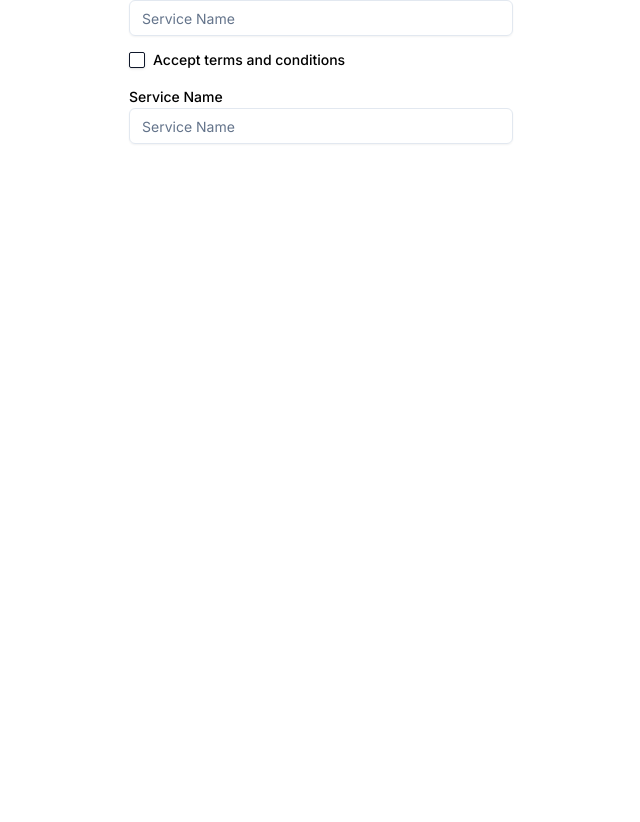
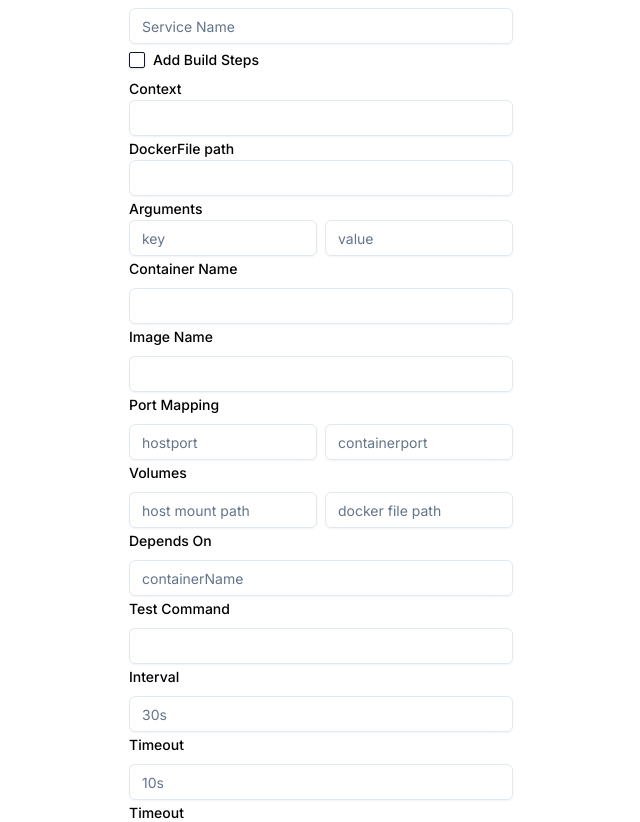
Before and after one commit to zeeshanbhati/docker-compose-generator, a Next.js app: page / in a window 1280 px wide. Shown: the part 318-1140 px from the top of the page, without its empty margins (319-959 px from the left). Before the commit the page ends 800 px from the top, so only its background shows below. Built offline with nearby package versions, Linux system fonts and the light colour scheme.

Commit message:
Add DropDown For Version
Minor Refactor

```diff
--- a/app/page.tsx
+++ b/app/page.tsx
@@ -1,14 +1,16 @@
-import Image from "next/image";
+"use client";
 import { Input } from "@/components/ui/input";
 import { Label } from "@/components/ui/label";
 import { Checkbox } from "@/components/ui/checkbox";
+import { ServiceForm } from "@/components/DockerFormComponents/ServiceForm";
+
 
 export default function Home() {
+
   return (
     <main className="flex min-h-screen flex-col items-center justify-between p-24">
       <div className="grid w-full max-w-sm items-center gap-1.5">
         <h1 className=" text-3xl"> Docker-Compose.yml</h1>
-
         <div className="mt-10 space-y-4">
           <div>
             <Label className="">Version</Label>
@@ -16,25 +18,8 @@ export default function Home() {
           </div>
 
           <h1 className=""> Service Form </h1>
-
-          <div>
-            <Label className="">Service Name</Label>
-            <Input id="service-name" placeholder="Service Name" />
-          </div>
-
-          <div className="flex items-center space-x-2">
-            <Checkbox id="terms2" />
-            <label
-              htmlFor="terms2"
-              className="text-sm font-medium leading-none peer-disabled:cursor-not-allowed peer-disabled:opacity-70"
-            >
-              Accept terms and conditions
-            </label>
-          </div>
-
-          <div>
-            <Label className="">Service Name</Label>
-            <Input id="service-name" placeholder="Service Name" />
+          <div className="space-y-2">
+            <ServiceForm/>
           </div>
         </div>
       </div>
--- /dev/null
+++ b/components/DockerFormComponents/BuildForm.tsx
@@ -0,0 +1,22 @@
+import { Input } from "@/components/ui/input";
+import { Label } from "@/components/ui/label";
+import { Checkbox } from "@/components/ui/checkbox";
+
+export const BuildForm = () => {
+    return (
+      <div>
+        <Label> Context</Label>
+        <Input></Input>
+
+        <Label>DockerFile path</Label>
+        <Input></Input>
+
+        <Label>Arguments</Label>
+
+        <div className="flex space-x-2">
+          <Input placeholder="key"></Input>
+          <Input placeholder="value"></Input>
+        </div>
+      </div>
+    );
+  };
--- /dev/null
+++ b/components/DockerFormComponents/HealthCheck.tsx
@@ -0,0 +1,26 @@
+import { Input } from "@/components/ui/input";
+import { Label } from "@/components/ui/label";
+import { Checkbox } from "@/components/ui/checkbox";
+import { BuildForm } from "./BuildForm";
+
+
+export const HealthCheckForm = () => {
+    return (
+      <>
+        <Label>Test Command</Label>
+        <Input></Input>
+
+        <Label>Interval</Label>
+        <Input placeholder="30s"></Input>
+
+        <Label>Timeout</Label>
+        <Input placeholder="10s"></Input>
+
+        <Label>Timeout</Label>
+        <Input placeholder="10s"></Input>
+
+        <Label>Retires</Label>
+        <Input placeholder="5"></Input>
+      </>
+    );
+  };
--- /dev/null
+++ b/components/DockerFormComponents/ServiceForm.tsx
@@ -0,0 +1,54 @@
+import { Input } from "@/components/ui/input";
+import { Label } from "@/components/ui/label";
+import { Checkbox } from "@/components/ui/checkbox";
+import { BuildForm } from "./BuildForm";
+import { HealthCheckForm } from "./HealthCheck";
+import { useForm } from "react-hook-form";
+
+
+export const ServiceForm = () => {
+    const  form  = useForm();
+    return (
+      <>
+        <Label className="">Service Name</Label>
+        <Input id="service-name" placeholder="Service Name" />
+
+        <div className="flex items-center space-x-2">
+          <Checkbox id="terms2" />
+          <label
+            htmlFor="terms2"
+            className="text-sm font-medium leading-none peer-disabled:cursor-not-allowed peer-disabled:opacity-70"
+          >
+            Add Build Steps
+          </label>
+        </div>
+
+        <BuildForm />
+
+
+        <Label>Container Name</Label>
+              <Input></Input>
+
+              <Label>Image Name</Label>
+              <Input></Input>
+
+              <Label>Port Mapping</Label>
+              <div className="flex space-x-2">
+                <Input placeholder="hostport"></Input>
+                <Input placeholder="containerport"></Input>
+              </div>
+
+              <Label>Volumes</Label>
+              <div className="flex space-x-2">
+                <Input placeholder="host mount path"></Input>
+                <Input placeholder="docker file path"></Input>
+              </div>
+
+              <Label>Depends On</Label>
+              <Input placeholder="containerName"></Input>
+
+              <HealthCheckForm />
+
+      </>
+    );
+  };
--- a/package.json
+++ b/package.json
@@ -14,14 +14,18 @@
     "@radix-ui/react-icons": "^1.3.0",
     "@radix-ui/react-label": "^2.0.2",
     "@radix-ui/react-slot": "^1.0.2",
+    "add": "^2.0.6",
     "class-variance-authority": "^0.7.0",
     "clsx": "^2.1.0",
+    "dropdown-menu": "^0.1.1",
     "lucide-react": "^0.364.0",
     "next": "14.1.4",
     "next-themes": "^0.3.0",
+    "npx": "^10.2.2",
     "react": "^18",
     "react-dom": "^18",
     "react-hook-form": "^7.51.2",
+    "shadcn-ui": "^0.8.0",
     "tailwind-merge": "^2.2.2",
     "tailwindcss-animate": "^1.0.7"
   },
```
Also changed, not shown: docker-sample.json (+4 -4 lines), 1 other file (tests, documents, lock files or other folders).
